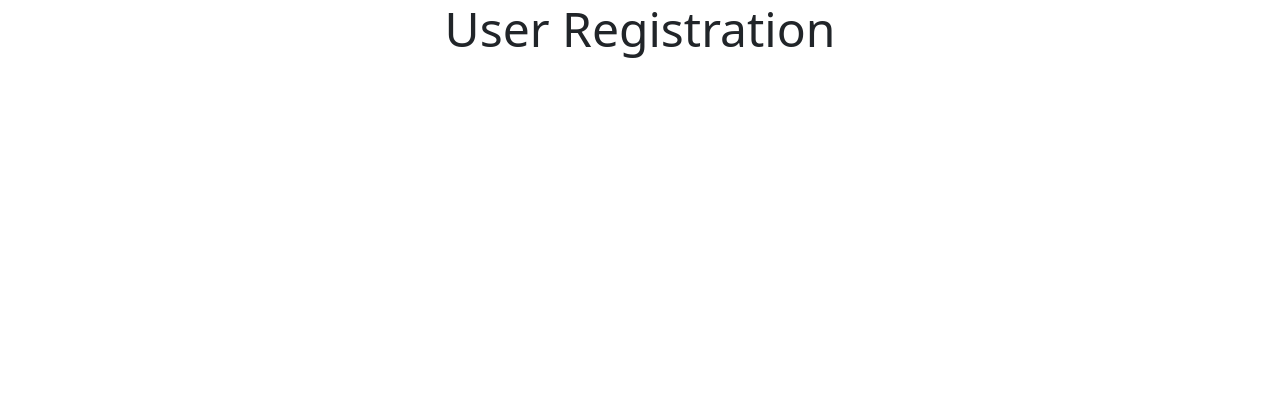
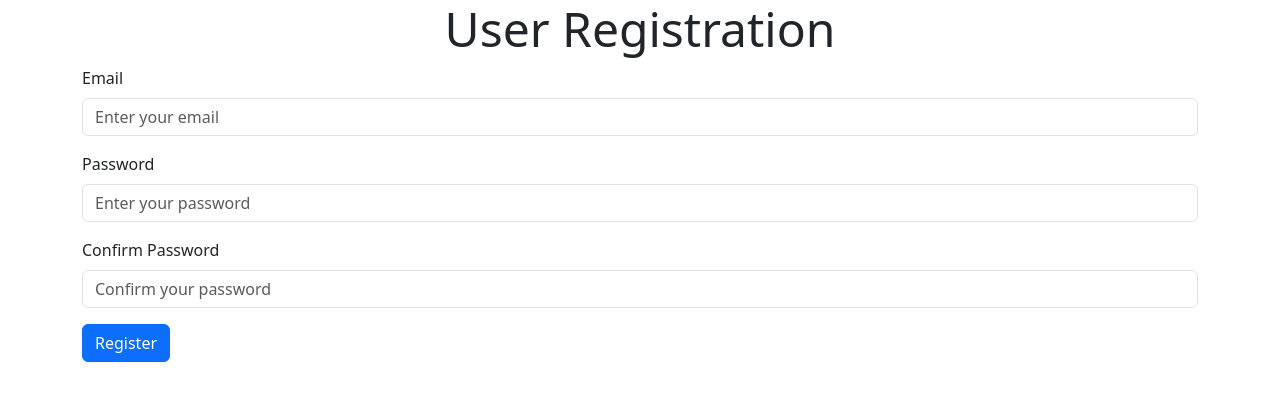
Before and after one commit to Imranshahadat95/Task-Management--System, a plain HTML site: page index.html in a window 1280 px wide. Drawn offline with nearby package versions, Linux system fonts and the light colour scheme.

Commit message:
form added

```diff
--- a/index.html
+++ b/index.html
@@ -7,12 +7,52 @@
       rel="stylesheet"
       href="https://cdn.jsdelivr.net/npm/bootstrap@5.3.0/dist/css/bootstrap.min.css"
     />
+    <link rel="stylesheet" href="style.css" />
     <title>User Registration</title>
   </head>
 
   <body>
     <div class="container">
       <h1 class="text-center" style="font-size: 3em">User Registration</h1>
+
+      <form>
+        <div class="mb-3">
+          <label for="email" class="form-label">Email</label>
+          <input
+            type="email"
+            class="form-control"
+            id="email"
+            placeholder="Enter your email"
+            required
+          />
+        </div>
+
+        <div class="mb-3">
+          <label for="password" class="form-label">Password</label>
+          <input
+            type="password"
+            class="form-control"
+            id="password"
+            placeholder="Enter your password"
+            required
+          />
+        </div>
+
+        <div class="mb-3">
+          <label for="confirm-password" class="form-label"
+            >Confirm Password</label
+          >
+          <input
+            type="password"
+            class="form-control"
+            id="confirm-password"
+            placeholder="Confirm your password"
+            required
+          />
+        </div>
+
+        <button type="submit" class="btn btn-primary">Register</button>
+      </form>
     </div>
 
     <script src="https://cdn.jsdelivr.net/npm/bootstrap@5.3.0/dist/js/bootstrap.bundle.min.js"></script>
--- /dev/null
+++ b/style.css
@@ -0,0 +1,5 @@
+* {
+  margin: 0;
+  padding: 0;
+  box-sizing: border-box;
+}
```
